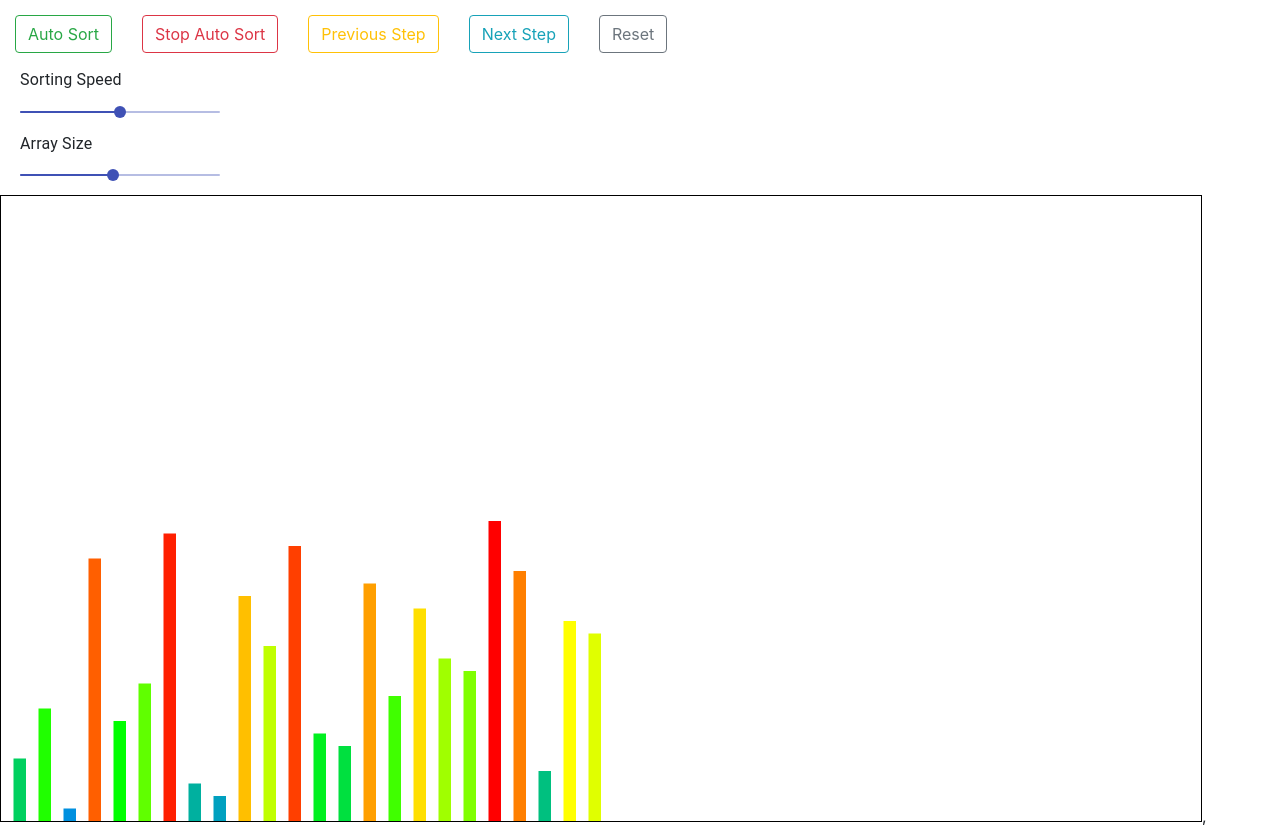
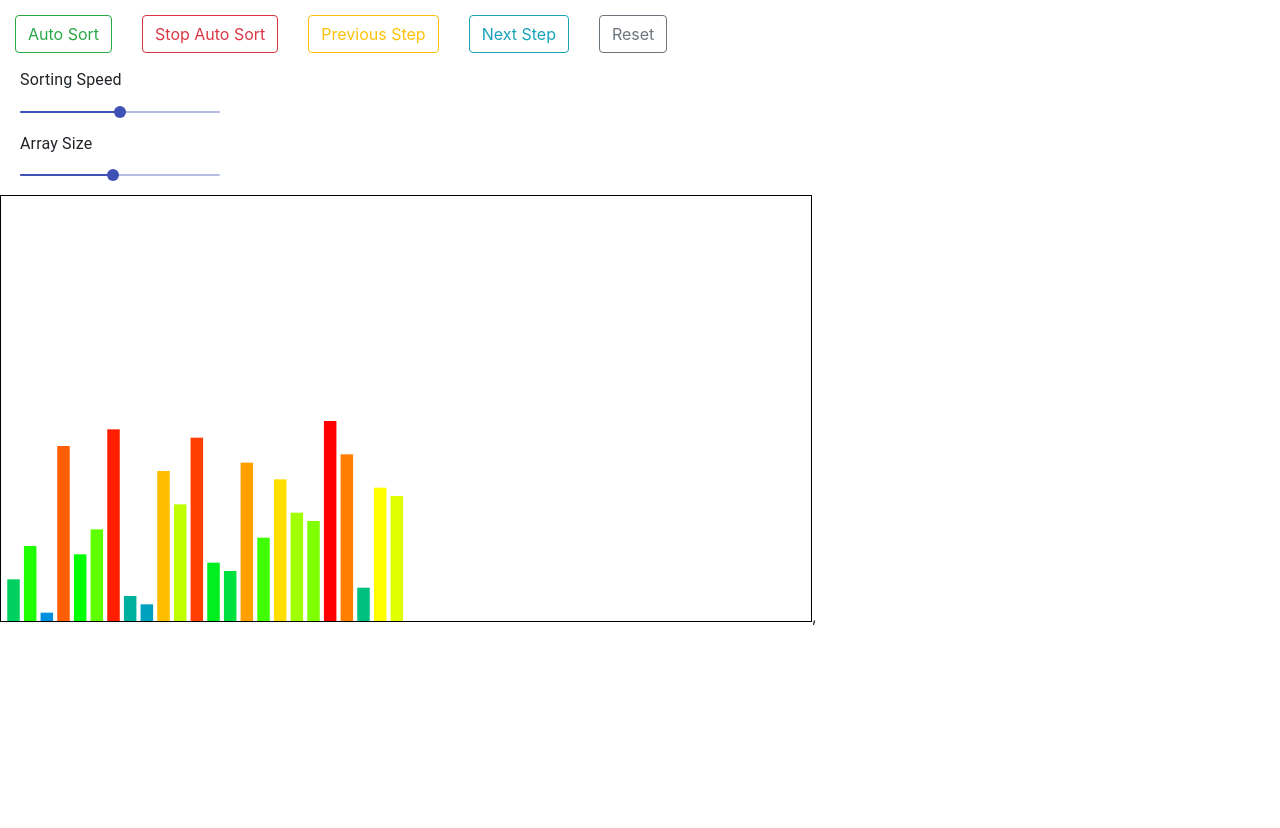
Before and after one commit to EvanBC1/Sorting-Visualizer, a React (Create React App) app: page / in a window 1280 px wide. After the commit the page ends 800 px from the top, so only its background shows below. Built offline with nearby package versions, Linux system fonts and the light colour scheme.

Commit message:
sizing tweaks

```diff
--- a/src/App.js
+++ b/src/App.js
@@ -59,7 +59,7 @@ export default function Canvas() {
       } else {
         ctx.fillStyle = `rgb(255, ${255 - (colorGradient * (arr[i] - (arr.length * 2 / 3)))} , 0)`;
       }
-      ctx.fillRect(box / 2 + (box * i), box * 25, box / 2, (-box / 2) * arr[i]);
+      ctx.fillRect(box / 4 + (box * i / 1.5), box * 17, box / 2, (-box / 3) * arr[i]);
     }
   }
 
@@ -168,8 +168,8 @@ export default function Canvas() {
   </div>
     <canvas
       ref={canvasRef}
-      width={1200}
-      height={625}
+      width={810}
+      height={425}
     />
 </>
   )
```
